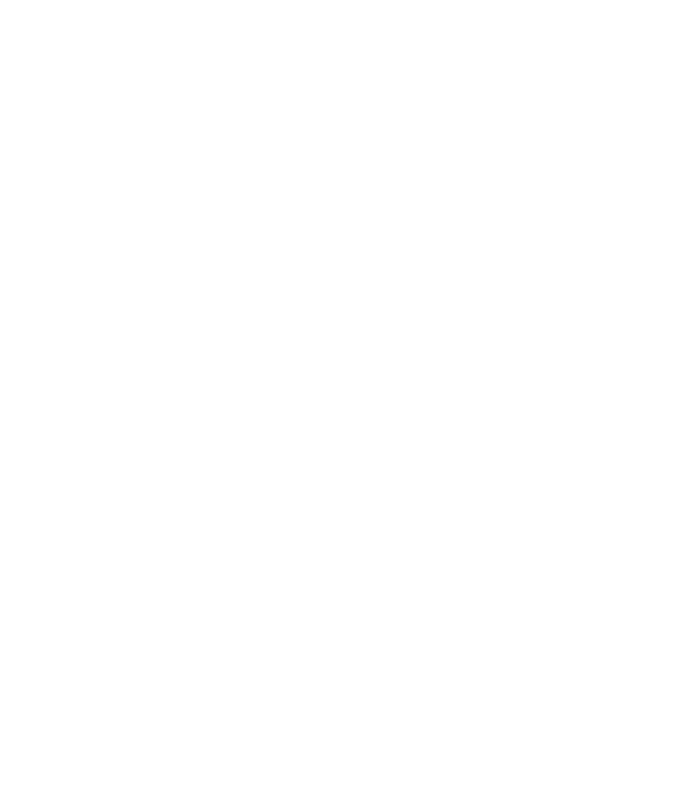
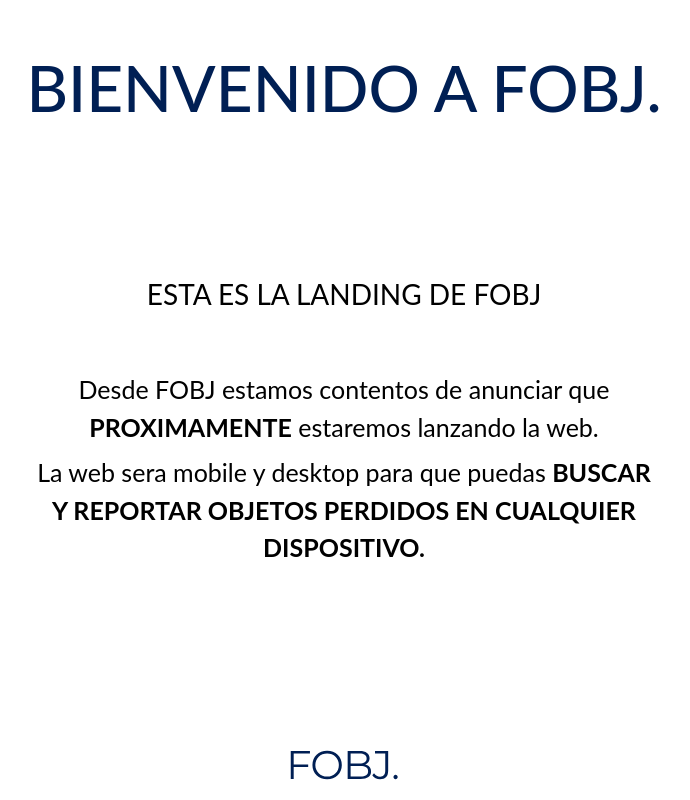
Before and after one commit to jonyeze/FoundAppV2, a React (Create React App) app: page / in a window 1280 px wide. Shown: the whole page, without its empty margins (296-986 px from the left). Built offline with nearby package versions, Linux system fonts and the light colour scheme.

Commit message:
Feat: Landing Page

```diff
--- a/src/App.tsx
+++ b/src/App.tsx
@@ -1,8 +1,10 @@
 import React from "react";
 import "./App.css";
+import Landing from "./pages";
 
 const App: React.FC = () => {
   return <>
+    <Landing />
   </>;
 };
 
--- a/src/index.css
+++ b/src/index.css
@@ -4,7 +4,7 @@
 @import url("https://fonts.googleapis.com/css2?family=Lato:ital,wght@0,100;0,300;0,400;0,700;0,900;1,100;1,300;1,400;1,700;1,900&display=swap");
 
 body {
-  font-family: 'Lato', sans-serif;
+  font-family: "Lato", sans-serif;
 }
 
 .drop-shadow {
--- /dev/null
+++ b/src/pages/index.tsx
@@ -0,0 +1,37 @@
+import React from "react";
+import FobjIcon from "../icons/fobjIcon";
+
+const Landing: React.FC = () => {
+  return (
+    <div className="bg-backgroundcolor w-full text-white p-5 flex justify-center items-center flex-col m-0 h-screen">
+      <header className="w-full flex justify-center items-center mt-10 fixed top-0">
+        <h1 className="uppercase text-[32px] md:text-[64px] font-medium text-primary">
+          Bienvenido a FOBJ.
+        </h1>
+      </header>
+      <main className="flex justify-center items-center w-full h-fit mt-10 flex-col container md:w-[50%]">
+        <h2 className="uppercase text-[16px] md:text-[28px]">
+          Esta es la Landing de FOBJ
+        </h2>
+        <div className="flex-wrap w-full mt-14">
+          <span className="text-[14px] text-center md:text-[25px]">
+            <p className="mb-2">
+              Desde FOBJ estamos contentos de anunciar que <b className="uppercase">Proximamente</b> estaremos lanzando la
+              web.
+            </p>
+            <p>
+              La web sera mobile y desktop para que puedas <b className="uppercase">
+                buscar y reportar objetos perdidos en cualquier dispositivo.
+              </b>
+            </p>
+          </span>
+        </div>
+      </main>
+      <div className="fixed bottom-0 mb-5">
+        <FobjIcon color="#001F54" />
+      </div>
+    </div>
+  );
+};
+
+export default Landing;
```
Also changed, not shown: src/helpers/dropdownexample.tsx (renamed from src/pages/dropdownexample.tsx).
